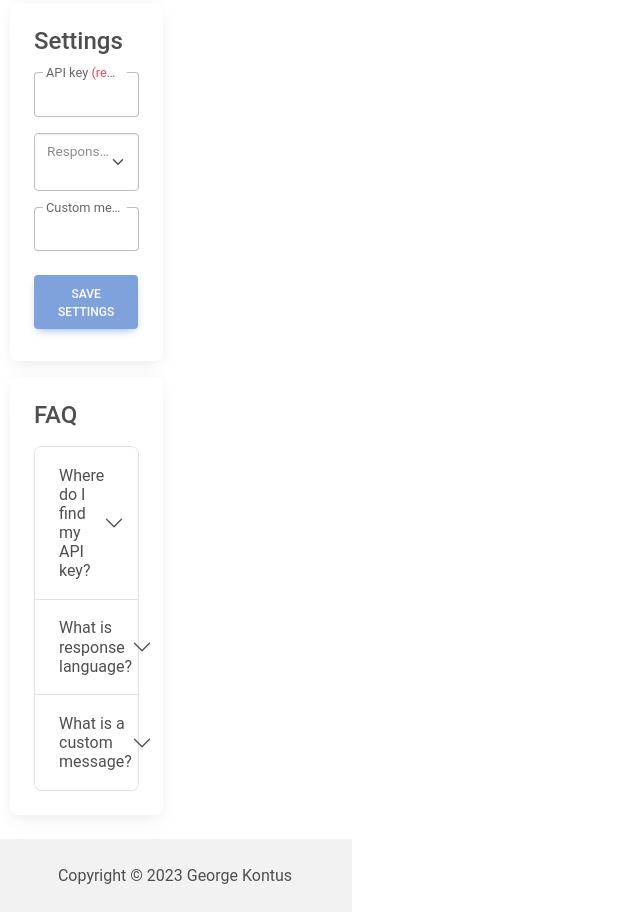
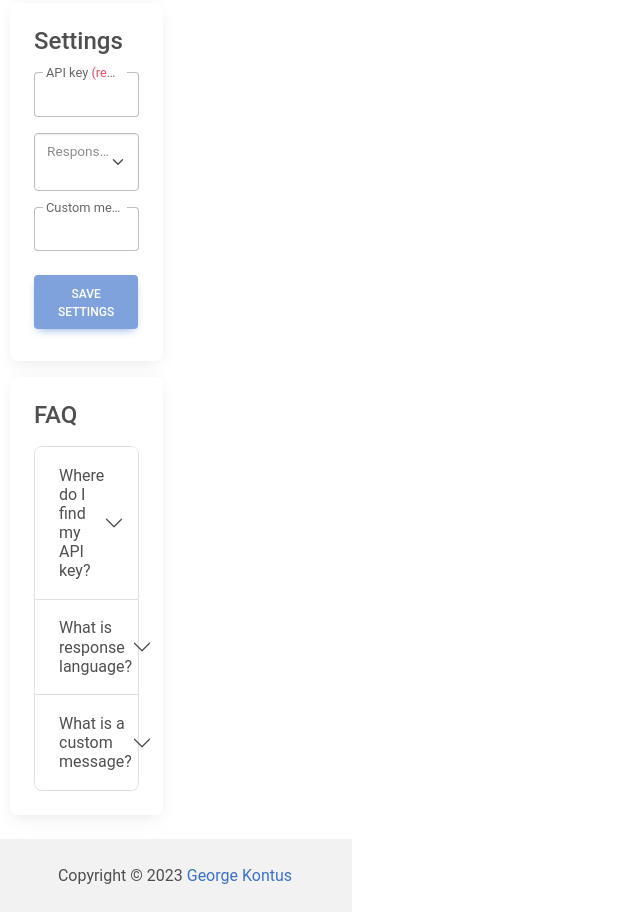
Before and after one commit to GorgonUK/AI-Select, a browser extension: page index.html in a window 1280 px wide. Shown: the part 443-1355 px from the top of the page, without its empty margins (0-640 px from the left). Drawn offline with Linux system fonts and the light colour scheme.

Commit message:
anchor tag to source

```diff
--- a/index.html
+++ b/index.html
@@ -167,7 +167,8 @@
       <!-- Modal End -->
 
       <div class="text-center p-4 mt-4" style="background-color: rgba(0, 0, 0, 0.05);">
-        Copyright © <span id="current-year"></span> George Kontus
+        Copyright © <span id="current-year"></span> <a href="https://github.com/GorgonUK/Ask-ChatGPT">George Kontus</a>
+
       </div>
       <!-- JS -->
       <script type="text/javascript" src="./assets/js/mdb.min.js"></script>
```
